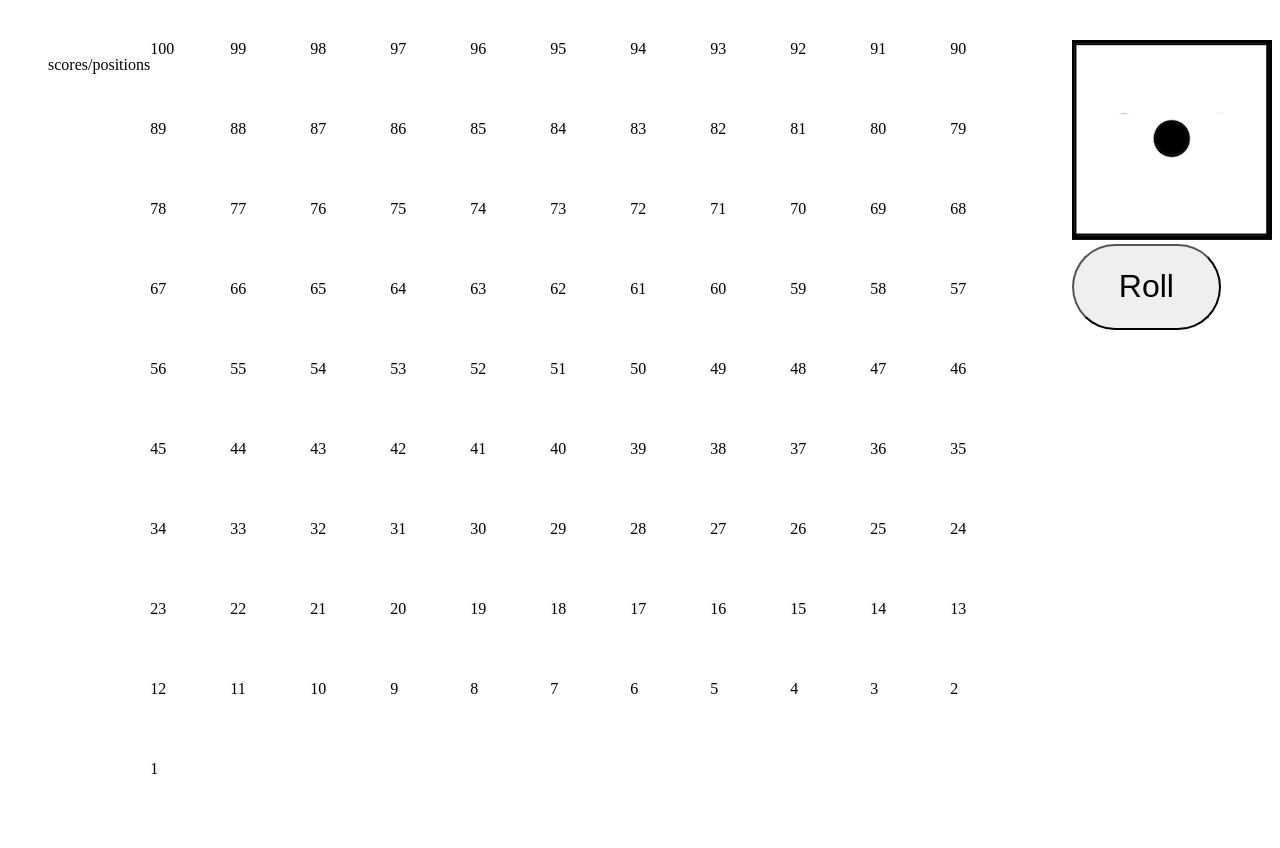
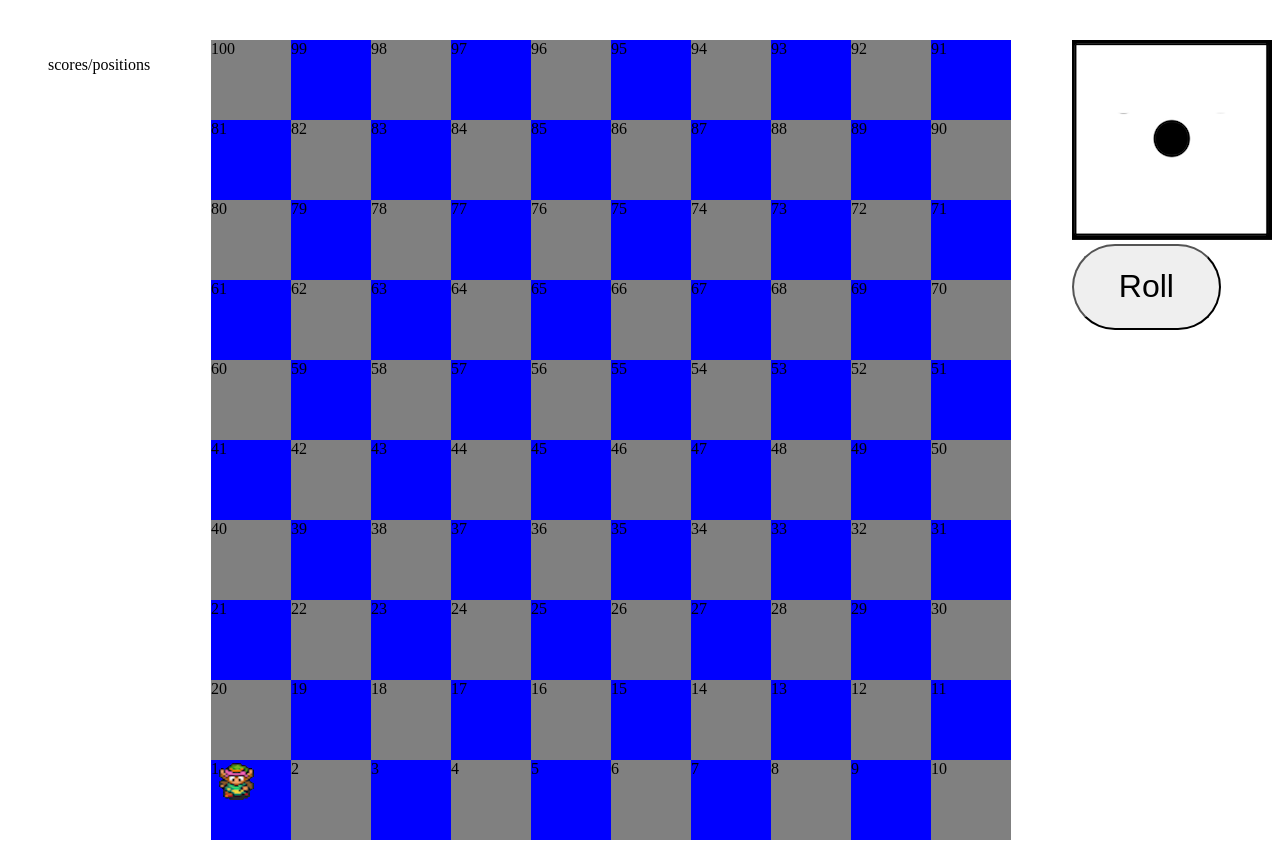
Before and after one commit to stoeszer09/MS-Project-1, a plain HTML site: page index.html in a window 1280 px wide. Shown: the part 120-968 px from the top of the page. Drawn offline with Linux system fonts and the light colour scheme.

Commit message:
Character Images added

```diff
--- a/index.html
+++ b/index.html
@@ -10,7 +10,7 @@
         <title></title>
         <meta name="description" content="">
         <meta name="viewport" content="width=device-width, initial-scale=1">
-        <link rel="stylesheet" href="styles.css">
+        <link rel="stylesheet" href="./styles.css">
     </head>
     <body>
         <header>
@@ -25,10 +25,11 @@
             <div class="board">
             </div>
             <aside id="rollArea">
-                <img src="./assets/dice1.png" id="diceImage" alt="Dice image for the roll">
+                <img src="./assets/dice/dice1.png" id="diceImage" alt="Dice image for the roll">
+                <br/>
                 <button id="rollButton">Roll</button>
             </aside>
         </div>
-        <script src="index.js" async defer></script>
+        <script src="./index.js" async defer></script>
     </body>
 </html>
--- a/index.js
+++ b/index.js
@@ -1,28 +1,69 @@
 // create the board
+// board needs to snake back and forth
+function createBoardArray() {
+    let boardArray = []
+    for (let i = 10; i > 0; i--) {
+        for (let j = 0; j < 10; j++) {
+            if (i % 2 === 0) {
+                boardArray.push(i * 10 - j)
+            }
+            else {
+                boardArray.push((i - 1) * 10 + j + 1)
+            }
+        }
+    }
+    return boardArray
+}
 function createBoard() {
-    for (let i = 100; i > 0; i--) {
+    createBoardArray().forEach((value) => {
         let checker = document.createElement('div')
         checker.classList.add('box')
-        checker.textContent = i
+        checker.id = value
+        if(value %2 === 0) {
+            checker.style.backgroundColor = 'gray'
+        } else {
+            checker.style.backgroundColor = 'blue'
+        }
+        checker.textContent = value
         document.querySelector('.board').append(checker)
-    }
+    })
 }
-createBoard()
 
-// Land exactly on 100 to win. No overshooting.
-function checkWin() {
-
-}
 
 // roll the die
 function rollDice() {
     let number = Math.floor(Math.random() * 6) + 1
-    document.querySelector("#diceImage").src = `./assets/dice${number}.png`
+    document.querySelector("#diceImage").src = `./assets/dice/dice${number}.png`
+    return number
+}
+
+
+// Add player images to screen
+function addPlayerImage() {
+    let newPlayer = document.createElement('img')
+    newPlayer.src = './assets/greenCharacter/static.gif' // Will need a parameter on function to switch to different characters
+    newPlayer.style.position = 'absolute'
+    newPlayer.style.width = '35px'
+    newPlayer.style.height = '40px'
+
+    document.getElementById('1').append(newPlayer)
+    newPlayer.style.zIndex = 1;
+
+    return newPlayer
+}
+
+// Computer's Turn
+function computerTurn() {
+    let roll = rollDice()
 }
 
 // character movement function for left, right, up, down
 function playerMovement() {
+    let direction = null
 
+    function movePlayer() {
+
+    }
 }
 
 // check if on bottom of ladder or top of chute
@@ -40,9 +81,28 @@ function climbLadder() {
 
 }
 
-// gameplay:
-// player clicks roll - button needs to disappear so it can't be clicked again
-// event handler for the roll async/await
-// after character figure done moving
-// computer automatically goes next
-// roll button reappears
+// Land exactly on 100 to win. No overshooting.
+function checkWin() {
+
+}
+
+// Setting up the game
+async function gameSetup() {
+    await createBoard()
+    addPlayerImage() // will need to create as many players as were chosen. Starting with 2 to begin with as default.
+}
+
+gameSetup()
+
+document.querySelector('#rollButton').addEventListener('click', async function () {
+    let movement = rollDice()
+    // move character based on the roll
+    // player clicks roll - button needs to disappear so it can't be clicked again
+
+
+    // computer's turn
+    // need to make sure every computer has a turn
+    computerTurn()
+
+    // roll button reappears
+})
--- a/styles.css
+++ b/styles.css
@@ -23,6 +23,7 @@ Game board styling
 .board {
     display: flex;
     flex-wrap: wrap;
+    width: 800px;
 }
 .box {
     width: 80px;
@@ -32,6 +33,9 @@ Game board styling
 /*
 Dice roll styling
 */
+.rollArea {
+    margin: auto;
+}
 #rollButton {
     margin: auto;
     padding: .7em 1.4em;
```
Also changed, not shown: assets/Dice/dice1.png (renamed from assets/dice1.png), assets/Dice/dice2.png (renamed from assets/dice2.png), assets/Dice/dice3.png (renamed from assets/dice3.png), assets/Dice/dice4.png (renamed from assets/dice4.png), assets/Dice/dice5.png (renamed from assets/dice5.png), assets/Dice/dice6.png (renamed from assets/dice6.png), assets/greenCharacter/east.gif (added), assets/greenCharacter/north.gif (added), assets/greenCharacter/south.gif (added), assets/greenCharacter/static.gif (added), assets/greenCharacter/west.gif (added), assets/redCharacter/east.gif (added), assets/redCharacter/north.gif (added), assets/redCharacter/south.gif (added), 2 more files, 1 other file.
